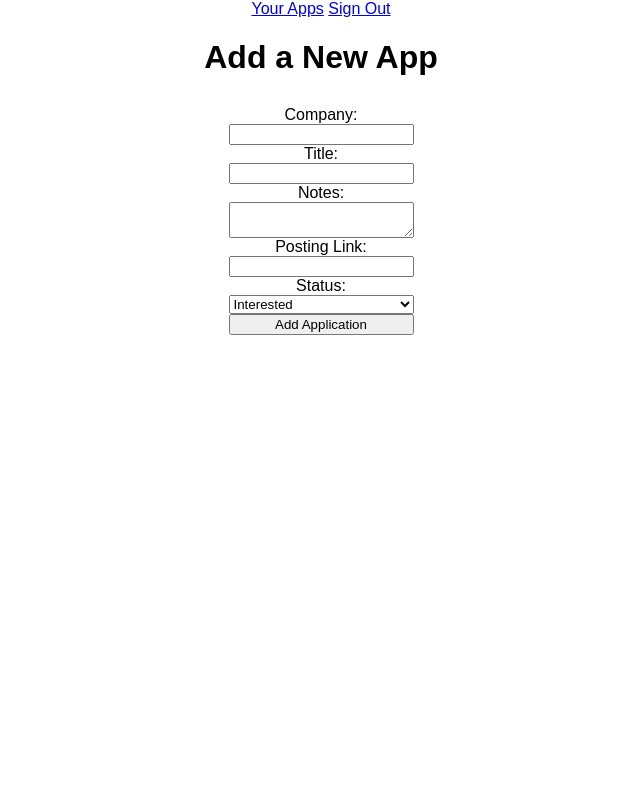
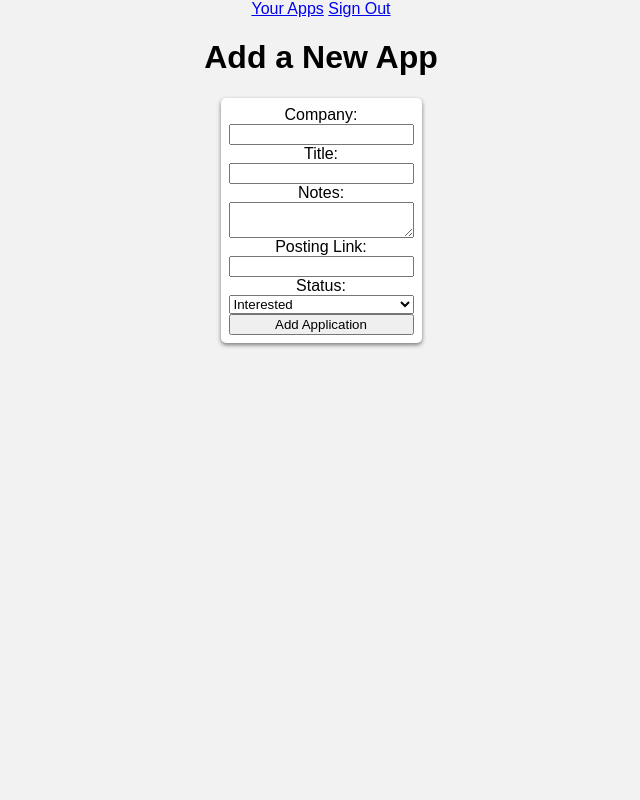
Before and after one commit to KhalilKhunji/skyrockit, a Node server app: page /users/2/applications/new in a window 1280 px wide. Shown: the whole page, without its empty margins (319-959 px from the left). Run offline with Node 20, Linux system fonts and the light colour scheme; the visitor is signed in with stand-in values (Sample User, id 1); some libraries are stand-ins or nearby versions.

Commit message:
minor css

```diff
--- a/public/stylesheets/style.css
+++ b/public/stylesheets/style.css
@@ -1,5 +1,5 @@
 body {
-    background-color: rgba(255, 255, 255, 0.95);
+    background-color: #f2f2f2;
     font-family: Arial, Helvetica, sans-serif;
     height: 100vh;
     margin: 0 auto;
@@ -14,7 +14,7 @@ form {
     flex-direction: column;
     max-width: 30vw;
     background-color: white;
-    box-shadow: 0 2px 4px rgba(0,0,0,0);
+    box-shadow: 0 2px 4px rgba(0,0,0,0.5);
     padding: 8px;
     border-radius: 5px;
 }
--- a/views/applications/show.ejs
+++ b/views/applications/show.ejs
@@ -12,7 +12,7 @@
     <p>Notes: <%= application.notes %></p>
   <% } %>
   <% if (application.postingLink) { %>
-    <a href="<%= application.postingLink %>">View job posting</a>
+    <a href="/<%= application.postingLink %>">View job posting</a>
   <% } %>
   <p>Current Status: <%= application.status %></p>
   <a href="/users/<%= user._id %>/applications/<%= application._id %>/edit">
```
